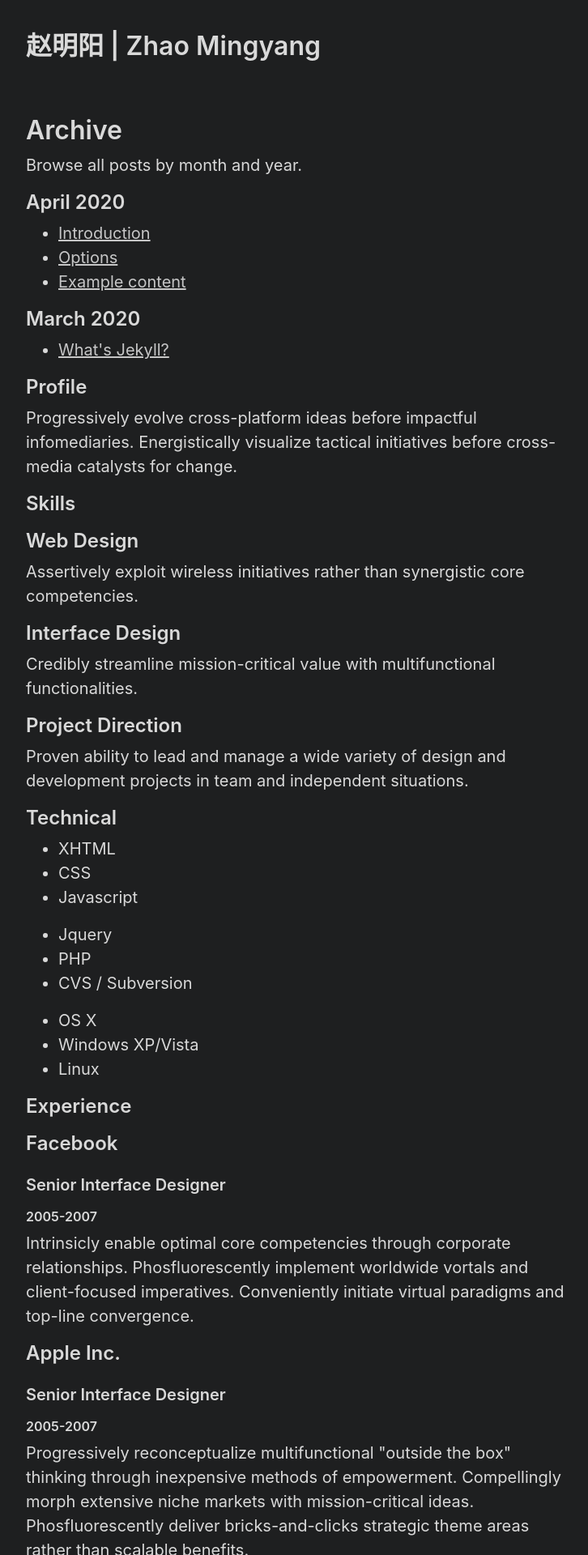
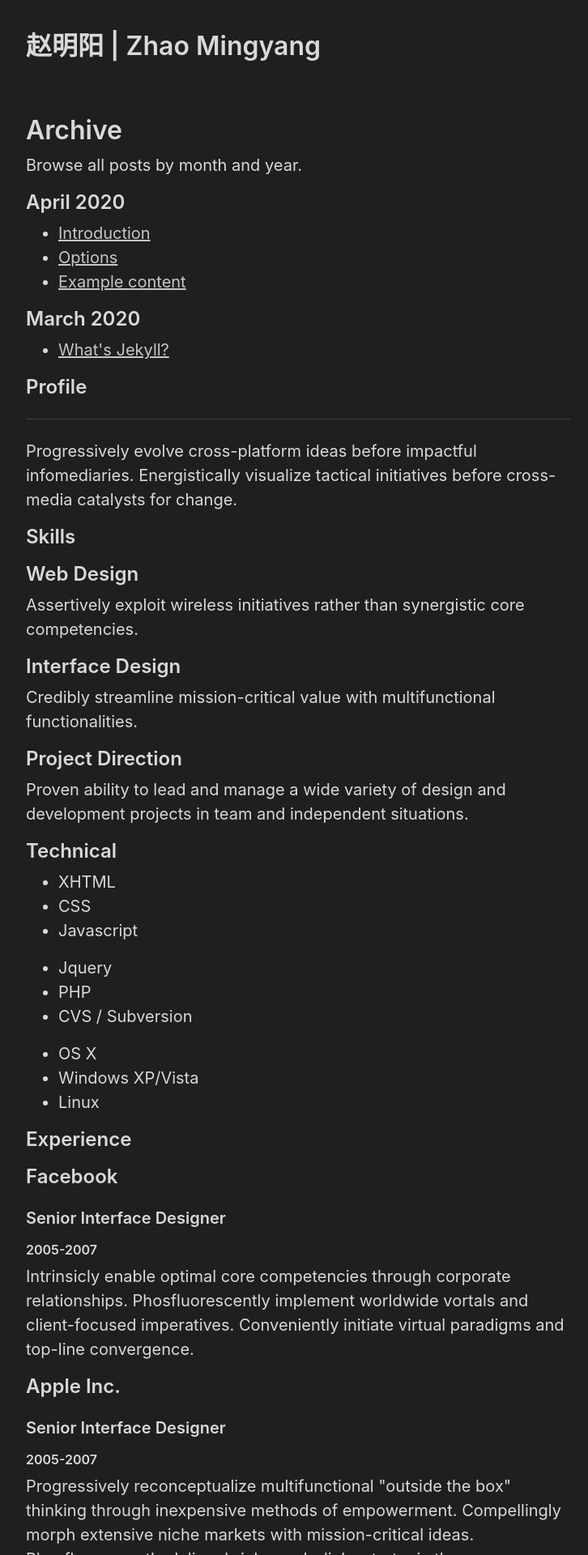
Before and after one commit to Zhao-Mingyang/zhao-mingyang.github.io, a Jekyll site: the page built from archive.md, in a window 1280 px wide. Shown: the top 1920 px of the page at 81% size, without its empty margins (272-998 px from the left). Built offline with Jekyll 4.4.1, drawn with Linux system fonts in a browser that asks for light colours.

Commit message:
Update default.html

```diff
--- a/_layouts/default.html
+++ b/_layouts/default.html
@@ -26,6 +26,7 @@
 						<div class="yui-u first">
 							<h2>Profile</h2>
 						</div>
+						<HR>
 						<div class="yui-u">
 							<p class="enlarge">
 								Progressively evolve cross-platform ideas before impactful infomediaries. Energistically visualize tactical initiatives before cross-media catalysts for change.
```
